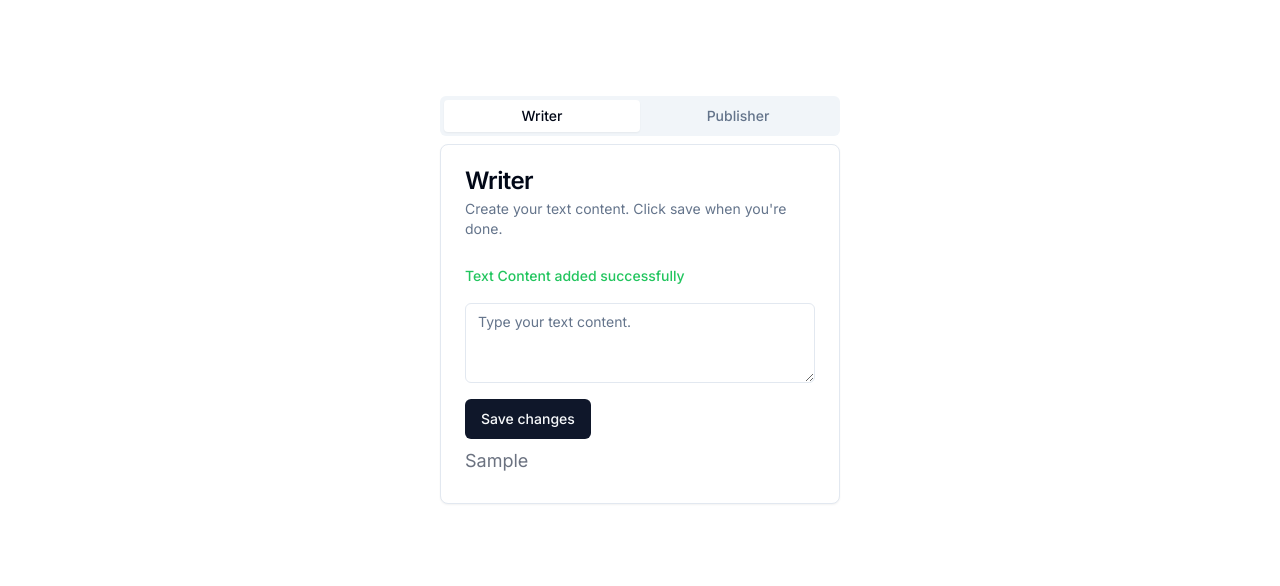
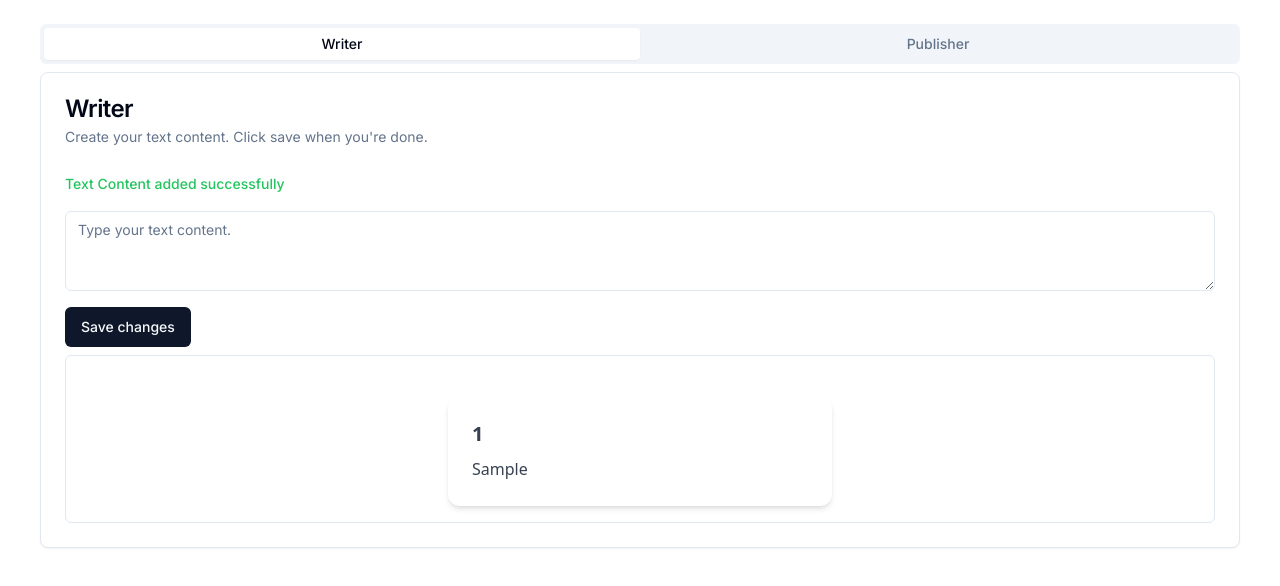
Before and after one commit to bouydia/youness-hiring-test, a Next.js app: page / in a window 1280 px wide. Both pictures are taken after typing "Sample" into the empty fields and a click on the button "Save changes". Shown: the top 586 px of the page. Built offline with nearby package versions, Linux system fonts and the light colour scheme.

Commit message:
style:add text cards

```diff
--- a/app/globals.css
+++ b/app/globals.css
@@ -66,4 +66,5 @@
   body {
     @apply bg-background text-foreground;
   }
+
 }
--- a/app/page.tsx
+++ b/app/page.tsx
@@ -13,14 +13,14 @@ import { Input } from '@/components/ui/input'
 import { Label } from '@/components/ui/label'
 import { Tabs, TabsContent, TabsList, TabsTrigger } from '@/components/ui/tabs'
 import { Textarea } from '@/components/ui/textarea'
-import TextCard from '@/components/TextList'
+import TextCard from '@/components/TextCard'
 import { getAllTexts } from '@/lib/actions/textStore.action'
 
 
 export default async function Home() {
   return (
-    <main className="flex min-h-screen flex-col items-center justify-between p-24">
-      <Tabs defaultValue="writer" className="w-[400px]" aria-label="Tabs group">
+    <main className="flex min-h-screen flex-col items-center justify-between py-6 px-24">
+      <Tabs defaultValue="writer" className="w-[1200px]" aria-label="Tabs group">
         <TabsList className="grid w-full grid-cols-2" aria-label="Tabs buttons">
           <TabsTrigger value="writer">Writer</TabsTrigger>
           <TabsTrigger value="publisher">Publisher</TabsTrigger>
--- a/components/CustomCard.tsx
+++ b/components/CustomCard.tsx
@@ -10,9 +10,11 @@ import {
 import { Textarea } from './ui/textarea'
 import { Label } from './ui/label'
 import { Button } from './ui/button'
-import TextList from './TextList'
+import TextCard from './TextCard'
 
 import { addText, getAllTexts } from '@/lib/actions/textStore.action'
+import { ScrollArea } from './ui/scroll-area'
+import clsx from 'clsx'
 
 type CustomCardProp = {
   type: 'writer' | 'publisher'
@@ -40,8 +42,8 @@ function CustomCard({ type }: CustomCardProp) {
 
   const saveText = async () => {
     try {
-      if (text === "") {
-        setStatus("")
+      if (text === '') {
+        setStatus('')
         setError(`text is a required field`)
       } else {
         await addText(text)
@@ -51,8 +53,8 @@ function CustomCard({ type }: CustomCardProp) {
         loadTexts()
       }
     } catch (error) {
-        setStatus('')
-        setError(`Faild to add Text Content  !!!`)
+      setStatus('')
+      setError(`Faild to add Text Content  !!!`)
     }
   }
 
@@ -68,7 +70,11 @@ function CustomCard({ type }: CustomCardProp) {
       <CardContent className="space-y-2">
         {type === 'writer' && (
           <div className="space-y-4">
-            {status && <Label htmlFor="name" className='text-green-500'>{status}</Label>}
+            {status && (
+              <Label htmlFor="name" className="text-green-500">
+                {status}
+              </Label>
+            )}
             {error && (
               <Label htmlFor="name" className="text-red-500">
                 {error}
@@ -86,9 +92,15 @@ function CustomCard({ type }: CustomCardProp) {
         )}
 
         <div>
-          {textsList.map((item, i) => (
-            <TextList key={i} text={item.text} />
-          ))}
+          <div
+            className={
+              ' h-full w-full rounded-md border p-4  flex gap-12 flex-row justify-center  flex-wrap'
+            }
+          >
+            {textsList.map((item, i) => (
+              <TextCard key={i} text={item.text} uuid={item.id} />
+            ))}
+          </div>
         </div>
       </CardContent>
     </Card>
--- /dev/null
+++ b/components/TextCard.tsx
@@ -0,0 +1,21 @@
+type TextCardProps = {
+  uuid?:number
+  text: string
+}
+
+const TextCard = ({ text,uuid }: TextCardProps) => {
+  return (
+      <div className="mt-6 text-gray-700 bg-white shadow-md bg-clip-border rounded-xl w-96">
+        <div className="p-6">
+          <h5 className=" mb-2 font-sans text-xl antialiased font-semibold leading-snug tracking-normal text-blue-gray-900">
+            {uuid}
+          </h5>
+          <p className=" font-sans text-base antialiased font-light leading-relaxed text-inherit">
+            {text}
+          </p>
+        </div>
+      </div>
+  )
+}
+
+export default TextCard
--- a/components/TextList.tsx
+++ /dev/null
@@ -1,15 +0,0 @@
-type TextListProps = {
-  text: string
-}
-
-const TextList = ({ text }: TextListProps) => {
-  return (
-    <div className="max-w-md text-gray-900 divide-y divide-gray-200 dark:text-white dark:divide-gray-700">
-      <p className="mb-1 text-gray-500 md:text-lg dark:text-gray-400">
-        {text}
-      </p>
-    </div>
-  )
-}
-
-export default TextList
--- /dev/null
+++ b/components/ui/scroll-area.tsx
@@ -0,0 +1,48 @@
+"use client"
+
+import * as React from "react"
+import * as ScrollAreaPrimitive from "@radix-ui/react-scroll-area"
+
+import { cn } from "@/lib/utils"
+
+const ScrollArea = React.forwardRef<
+  React.ElementRef<typeof ScrollAreaPrimitive.Root>,
+  React.ComponentPropsWithoutRef<typeof ScrollAreaPrimitive.Root>
+>(({ className, children, ...props }, ref) => (
+  <ScrollAreaPrimitive.Root
+    ref={ref}
+    className={cn("relative overflow-hidden", className)}
+    {...props}
+  >
+    <ScrollAreaPrimitive.Viewport className="h-full w-full rounded-[inherit]">
+      {children}
+    </ScrollAreaPrimitive.Viewport>
+    <ScrollBar />
+    <ScrollAreaPrimitive.Corner />
+  </ScrollAreaPrimitive.Root>
+))
+ScrollArea.displayName = ScrollAreaPrimitive.Root.displayName
+
+const ScrollBar = React.forwardRef<
+  React.ElementRef<typeof ScrollAreaPrimitive.ScrollAreaScrollbar>,
+  React.ComponentPropsWithoutRef<typeof ScrollAreaPrimitive.ScrollAreaScrollbar>
+>(({ className, orientation = "vertical", ...props }, ref) => (
+  <ScrollAreaPrimitive.ScrollAreaScrollbar
+    ref={ref}
+    orientation={orientation}
+    className={cn(
+      "flex touch-none select-none transition-colors",
+      orientation === "vertical" &&
+        "h-full w-2.5 border-l border-l-transparent p-[1px]",
+      orientation === "horizontal" &&
+        "h-2.5 flex-col border-t border-t-transparent p-[1px]",
+      className
+    )}
+    {...props}
+  >
+    <ScrollAreaPrimitive.ScrollAreaThumb className="relative flex-1 rounded-full bg-border" />
+  </ScrollAreaPrimitive.ScrollAreaScrollbar>
+))
+ScrollBar.displayName = ScrollAreaPrimitive.ScrollAreaScrollbar.displayName
+
+export { ScrollArea, ScrollBar }
--- a/package.json
+++ b/package.json
@@ -10,6 +10,7 @@
   },
   "dependencies": {
     "@radix-ui/react-label": "^2.1.0",
+    "@radix-ui/react-scroll-area": "^1.1.0",
     "@radix-ui/react-slot": "^1.1.0",
     "@radix-ui/react-tabs": "^1.1.0",
     "class-variance-authority": "^0.7.0",
```
Also changed, not shown: 1 other file (tests, documents, lock files or other folders).
